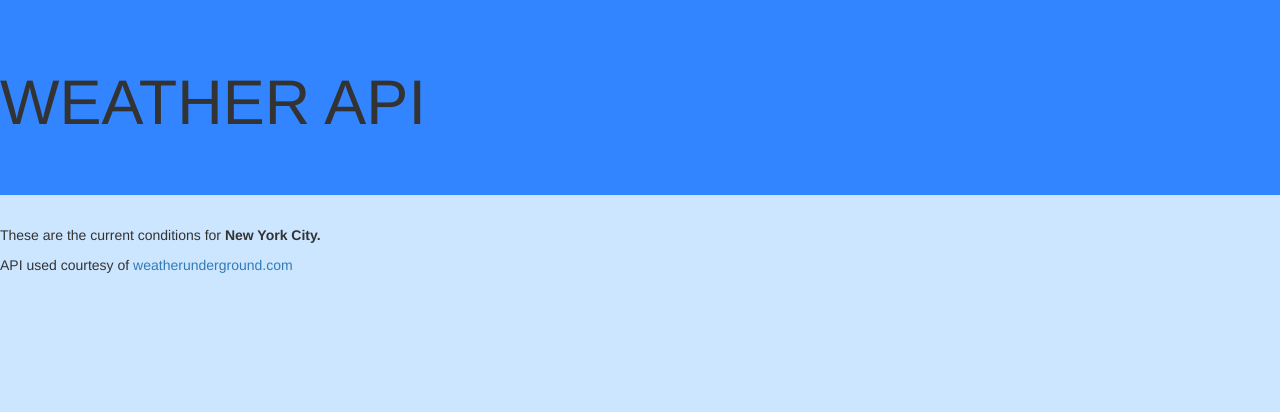
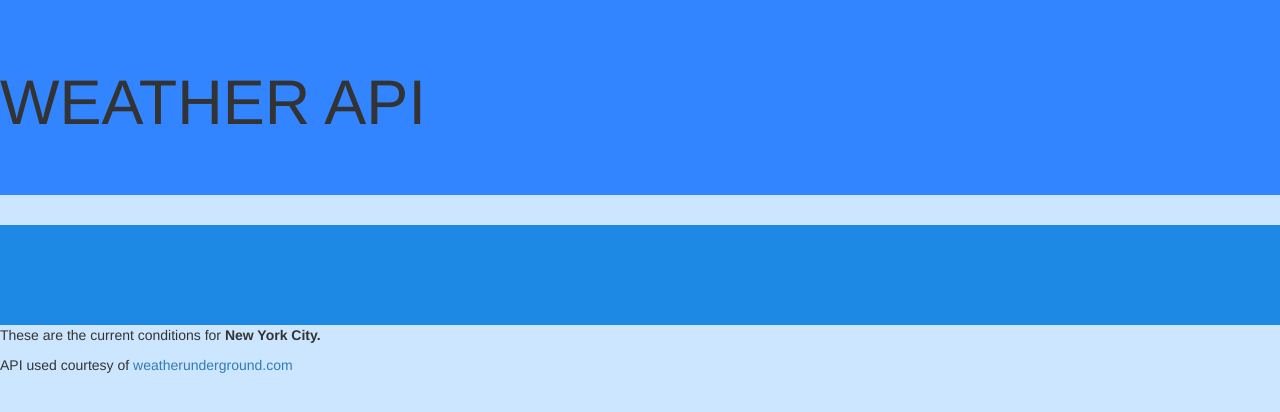
Before and after one commit to Marcode777/weatherapi, a PHP site: page / in a window 1280 px wide. Shown: the top 412 px of the page. Run offline with PHP 8.4, Linux system fonts and the light colour scheme.

Commit message:
modified index.html and weatherapistyles.css, inserted div for later use for design

```diff
--- a/index.html
+++ b/index.html
@@ -10,6 +10,9 @@
 <body>
   <div class="jumbotron">
     <h1>WEATHER API</h1>
+  </div>
+  <div class="pic">
+
   </div>
   <p>These are the current conditions for <strong>New York City.</strong></p>
   <div id="here">
--- a/weatherapistyles.css
+++ b/weatherapistyles.css
@@ -4,3 +4,6 @@
 body{
   background-color:#cce6ff ;
 }
+.pic{
+  padding-top:10px;height:100px;color: #fff; background-color: #1E88E5;
+}
```
